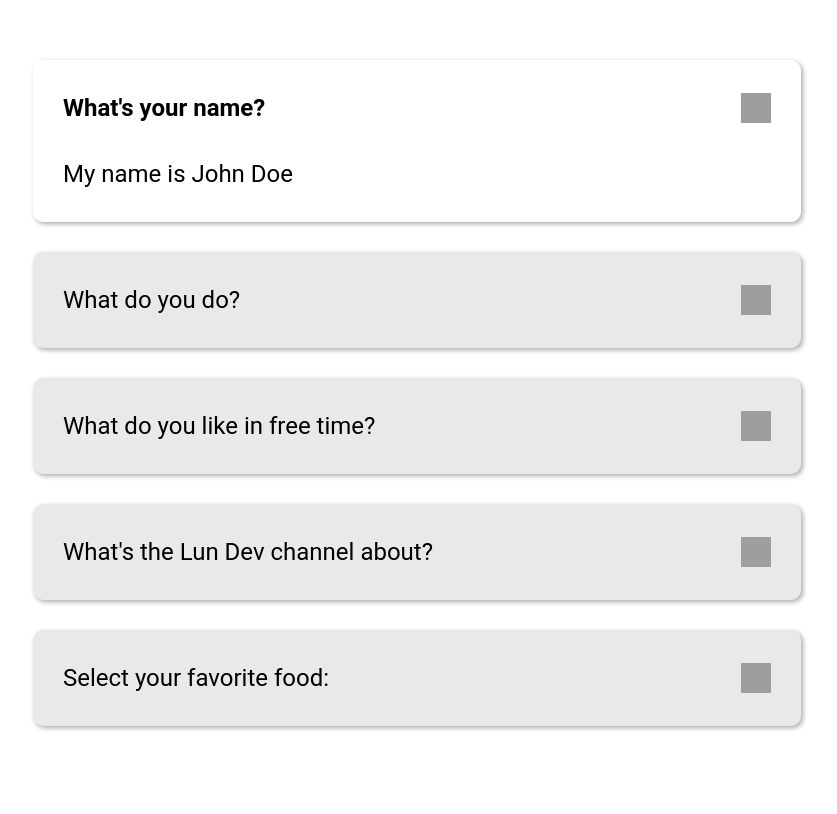
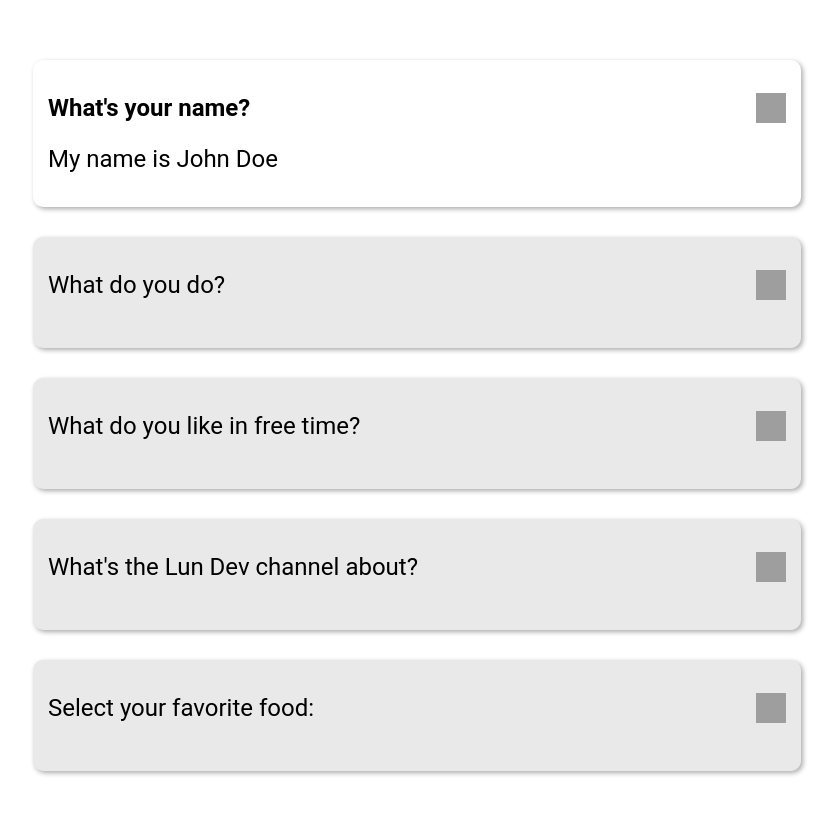
Before and after one commit to Chas-Henrik/Accordion, a React (Vite) app: page / in a window 1280 px wide. Both pictures are taken after a click on the element "What's your name?". Shown: the top 814 px of the page, without its empty margins (223-1060 px from the left). Built offline with nearby package versions, Linux system fonts and the light colour scheme; grey boxes are pictures that could not be loaded.

Commit message:
Added open/close accordion transitions

```diff
--- a/src/components/Accordion.module.css
+++ b/src/components/Accordion.module.css
@@ -17,7 +17,7 @@
     transition: background-color 0.5s;
     > div:first-child {
         width: 100%;
-        padding: 1rem;
+        margin: 1rem auto;
         cursor: pointer;
         display: grid;
         grid-template-columns: 1fr 2rem;
@@ -26,6 +26,7 @@
             font-size: 1.6rem;
             font-weight: 400;
             line-height: 1.5;
+            transition: font-weight 0.5s;
         }
         > img {
             width: 2rem;
@@ -35,11 +36,9 @@
     }
     > div {
         width: 100%;
-        padding: 1rem;
+        margin: 1rem auto;
         display: grid;
         grid-template-columns: 1fr;
-        grid-template-rows: 0fr;
-        transition: grid-template-rows 0.5s;
         align-items: center;
         p {
             font-size: 1.6rem;
@@ -51,6 +50,15 @@
 
 .accordionCollapsed {
     background-color: #E9E9E9;
+    > div:last-child {
+        @media (prefers-reduced-motion: no-preference) {
+            interpolate-size: allow-keywords;
+        }
+        height: 0;
+        opacity: 0;
+        transition: all 0.5s allow-discrete;
+        overflow: hidden;
+    }
 }
 
 .accordionExpanded {
@@ -63,7 +71,13 @@
             transform: rotate(180deg);
         }
     }
-    > div {
-        grid-template-rows: 1fr;
+    > div:last-child {
+        @media (prefers-reduced-motion: no-preference) {
+            interpolate-size: allow-keywords;
+        }
+        height: auto;
+        opacity: 1;
+        transition: all 0.5s allow-discrete;
+        overflow: hidden;
     }
 }
--- a/src/components/Accordion.tsx
+++ b/src/components/Accordion.tsx
@@ -14,7 +14,7 @@ export function Accordion({id, title, children}: AccordionProps): JSX.Element {
     return (
         <article key={id} className={styles.accordion + ' ' + (collapsed ? styles.accordionCollapsed : styles.accordionExpanded)}>
             <div onClick={handleClick}><h2>{title}</h2><img src="./src/assets/keyboard_arrow_down.svg" alt="Show/Hide Icon" /></div>
-            {!collapsed && <div>{children}</div>}
+            <div>{children}</div>
         </article>
         )
 }
```
